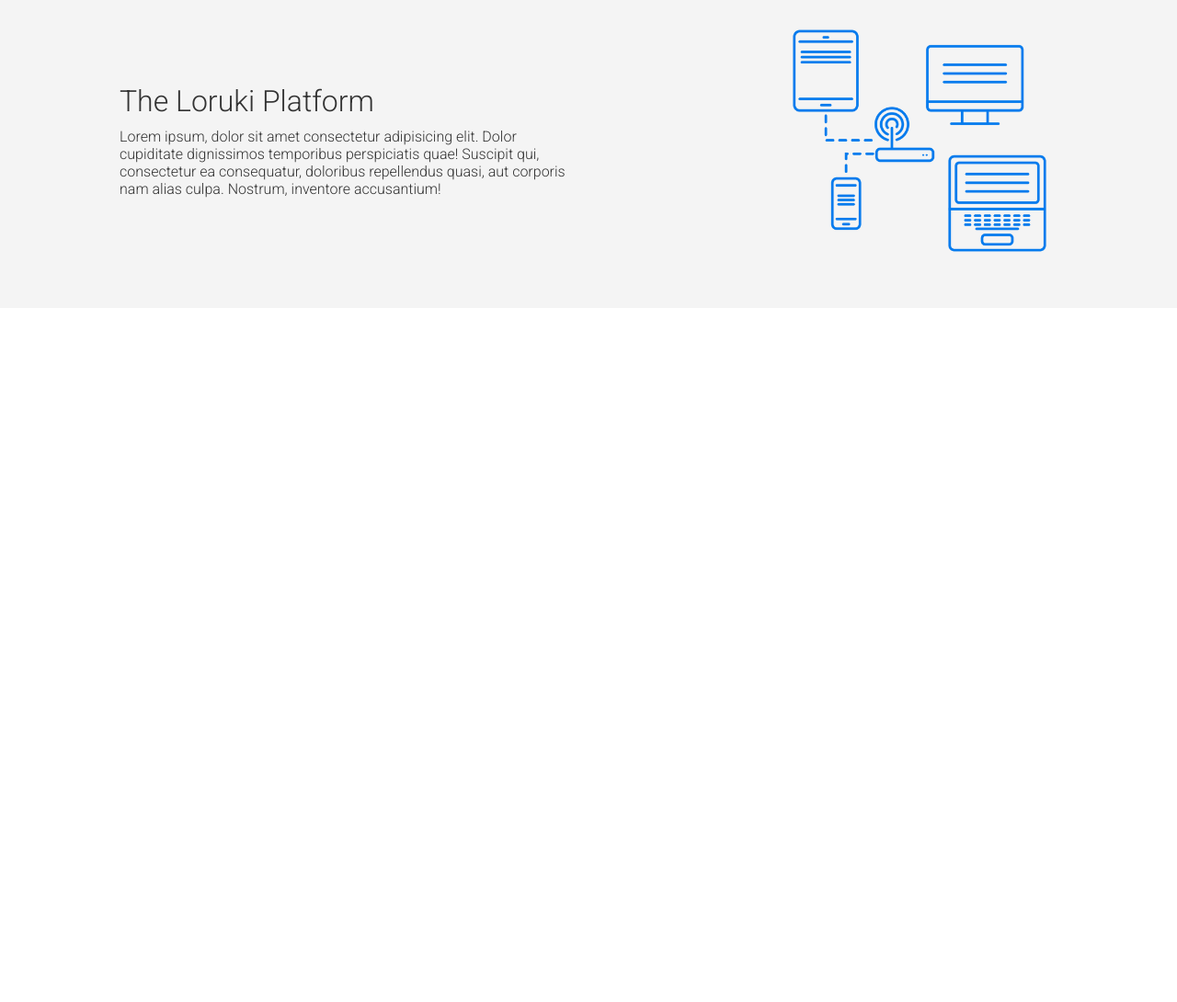
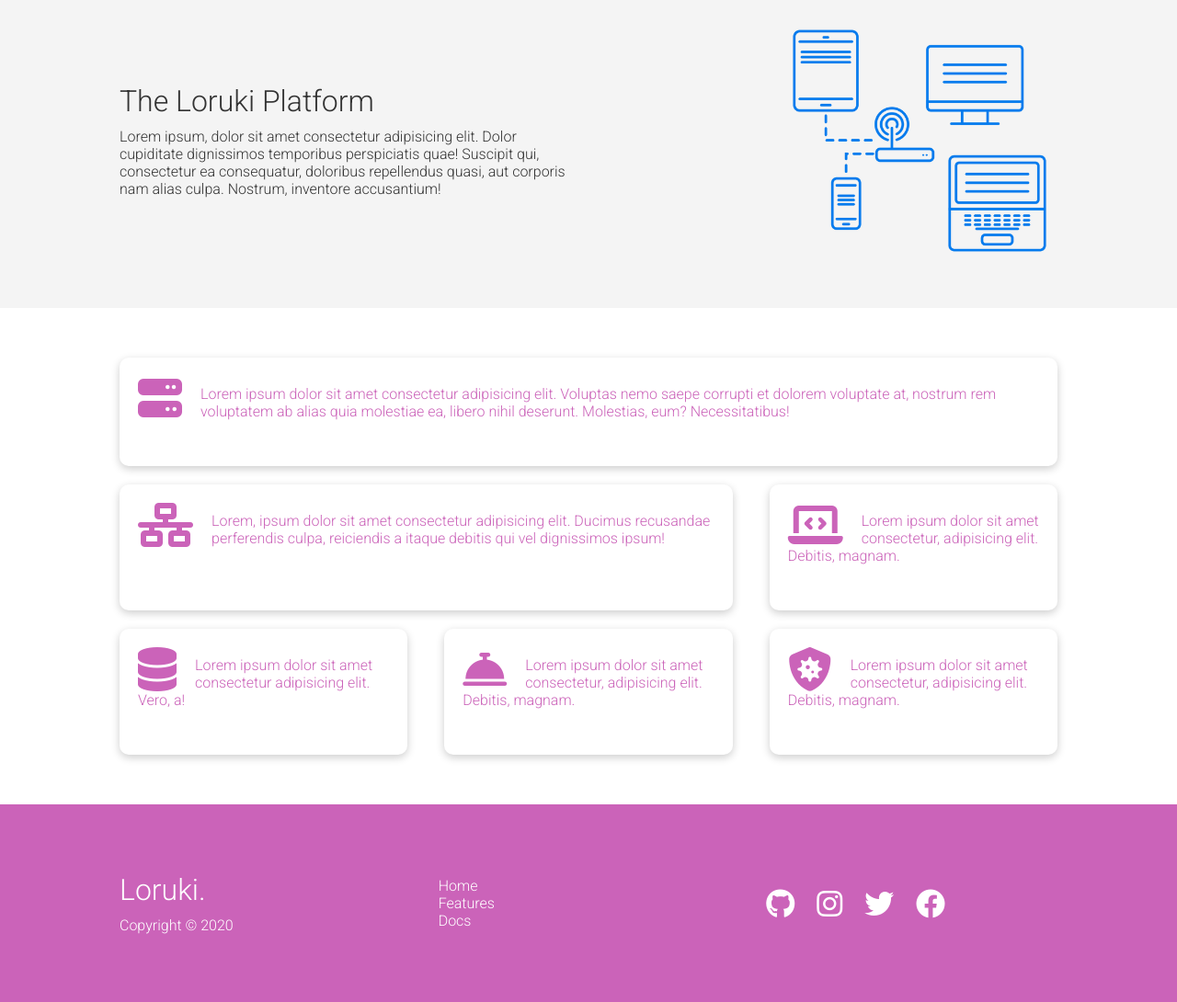
Before and after one commit to lab-brussels-1/loruki-group-4, a website: page features.html in a window 1280 px wide. Shown: the part 393-1483 px from the top of the page at 92% size. Before the commit the page ends 800 px from the top, so only its background shows below. Drawn offline with Linux system fonts and the light colour scheme.

```diff
--- a/features.html
+++ b/features.html
@@ -55,5 +55,101 @@
         <img class="rez" src="pictures/sub header icon.png" alt="" />
       </div>
     </section>
+    <!--Sub header main-->
+    <section class="features-main my-2">
+      <div class="container grid grid-3">
+        <div class="card">
+          <i class="fas fa-server fa-3x"></i>
+          <p>
+            Lorem ipsum dolor sit amet consectetur adipisicing elit. Voluptas
+            nemo saepe corrupti et dolorem voluptate at, nostrum rem voluptatem
+            ab alias quia molestiae ea, libero nihil deserunt. Molestias, eum?
+            Necessitatibus!
+          </p>
+        </div>
+        <div class="card">
+          <i class="fas fa-network-wired fa-3x"></i>
+          <p>
+            Lorem, ipsum dolor sit amet consectetur adipisicing elit. Ducimus
+            recusandae perferendis culpa, reiciendis a itaque debitis qui vel
+            dignissimos ipsum!
+          </p>
+        </div>
+        <div class="card">
+          <i class="fas fa-laptop-code fa-3x"></i>
+          <p>
+            Lorem ipsum dolor sit amet consectetur, adipisicing elit. Debitis,
+            magnam.
+          </p>
+        </div>
+
+        <div class="card">
+          <i class="fas fa-database fa-3x"></i>
+          <p>
+            Lorem ipsum dolor sit amet consectetur adipisicing elit. Vero, a!
+          </p>
+        </div>
+        <div class="card">
+          <i class="fas fa-concierge-bell fa-3x"></i>
+          <p>
+            Lorem ipsum dolor sit amet consectetur, adipisicing elit. Debitis,
+            magnam.
+          </p>
+        </div>
+        <div class="card">
+          <i class="fas fa-shield-virus fa-3x"></i>
+          <p>
+            Lorem ipsum dolor sit amet consectetur, adipisicing elit. Debitis,
+            magnam.
+          </p>
+        </div>
+      </div>
+    </section>
+    <!--Footer-->
+    <footer class="footer bg-dark py-5">
+      <div class="container grid grid-3">
+        <div>
+          <h1>Loruki.</h1>
+          <p>Copyright &copy; 2020</p>
+        </div>
+        <nav>
+          <ul>
+            <li><a href="index.html">Home</a></li>
+            <li><a href="features.html">Features</a></li>
+            <li><a href="doc.html">Docs</a></li>
+          </ul>
+        </nav>
+        <div class="social">
+          <a
+            aria-label="github"
+            class="icon"
+            href="https://github.com/lab-brussels-1/loruki-group-4"
+          >
+            <i class="fa-brands fa-github fa-2x"></i>
+          </a>
+          <a
+            aria-label="instagram"
+            class="icon"
+            href="https://www.instagram.com/"
+          >
+            <i class="fab fa-instagram fa-2x"></i>
+          </a>
+          <a
+            aria-label="twitter"
+            class="icon"
+            href="https://twitter.com/home?lang=en"
+          >
+            <i class="fab fa-twitter fa-2x"></i>
+          </a>
+          <a
+            aria-label="facebook"
+            class="icon"
+            href="https://www.facebook.com/"
+          >
+            <i class="fab fa-facebook fa-2x"></i>
+          </a>
+        </div>
+      </div>
+    </footer>
   </body>
 </html>
--- a/styles/style.css
+++ b/styles/style.css
@@ -404,6 +404,10 @@
   margin-bottom: 10px;
 }
 
+.features-main .card {
+  height: 100%;
+}
+
 .languages .card:hover {
   transform: translateY(-15px);
 }
@@ -506,6 +510,7 @@
   height: 200px;
   width: 200px;
   margin-left: auto;
+  animation: slideInFromRight 1s ease-in;
 }
 
 /* Features sub-header */
@@ -513,4 +518,26 @@
   height: 300px;
   width: 300px;
   margin-left: auto;
+  animation: slideInFromBottom 1s ease-in;
 }
+
+/* features_main subheader */
+.features-main .card > i {
+  margin-right: 20px;
+}
+
+.features-main .grid {
+  padding: 30px;
+}
+
+.features-main .card .fas {
+  float: left;
+}
+
+.features-main .grid > *:first-child {
+  grid-column: 1 / span 3;
+}
+
+.features-main .grid > *:nth-child(2) {
+  grid-column: 1 / span 2;
+}
```
Also changed, not shown: planning/retrospective.md (+49 -0 lines).
